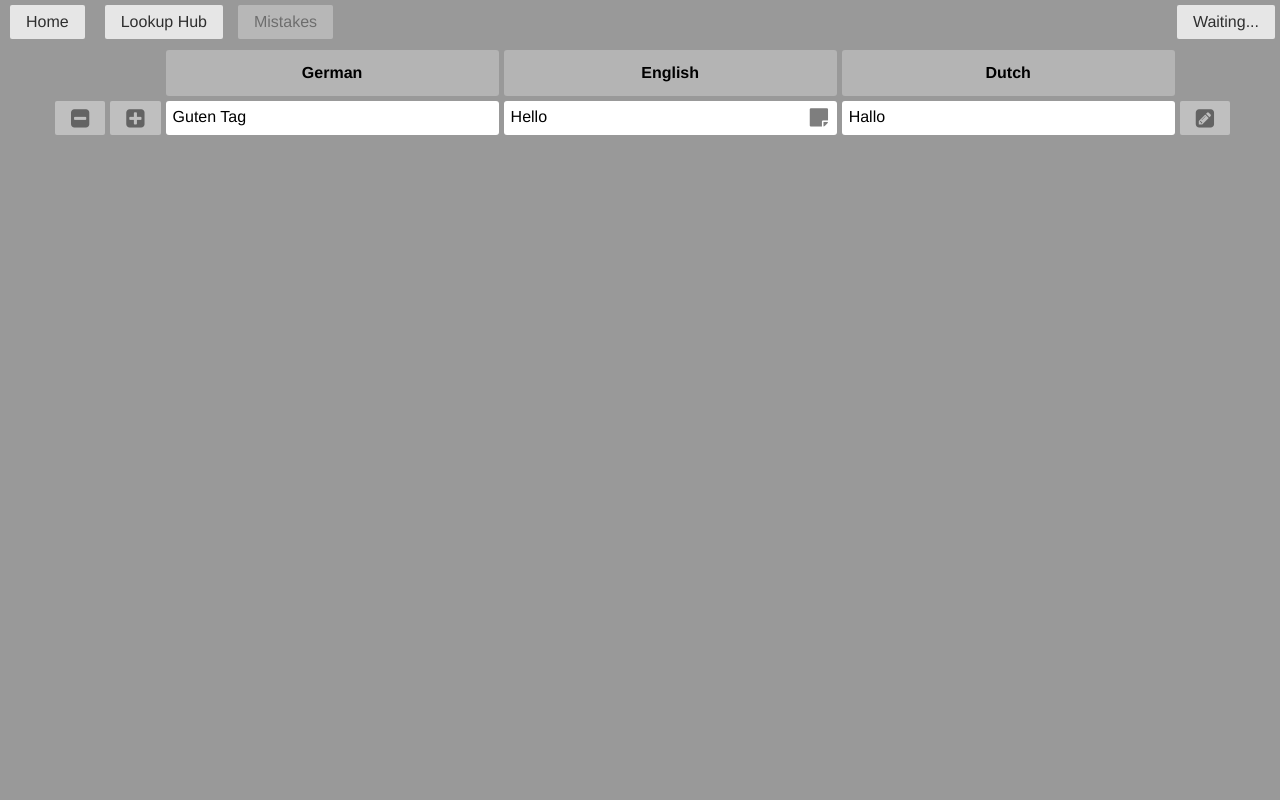
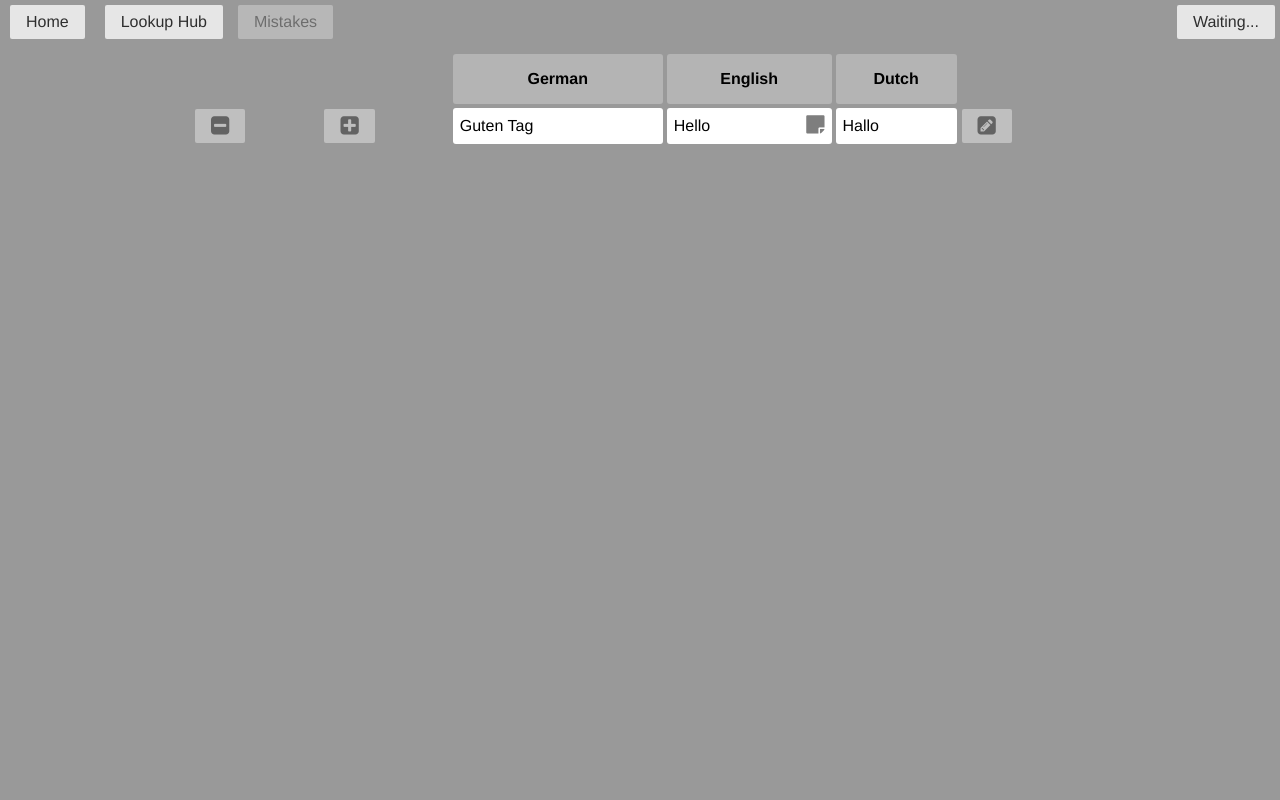
Before and after one commit to ay-bryson/lookup_hub, a Flask app: page /hub in a window 1280 px wide. Run offline with Flask 2, Linux system fonts and the light colour scheme.

Commit message:
Change grid to table for main content
- Chrome limits grid to 1000 rows; massive performance improvement

```diff
--- a/lookup_hub/static/scripts/dictionary.js
+++ b/lookup_hub/static/scripts/dictionary.js
@@ -28,7 +28,7 @@ class Dictionary {
     insert(entry, atID, index) {
         if (atID === undefined) {
             // Only here when initiating dictionary
-            $("#hub-grid").append(entry.html);
+            $("#hub-table").append(entry.html);
         } else {
             // atID specified => insert before `atID`
             if (index === undefined) {
@@ -39,7 +39,7 @@ class Dictionary {
 
             var nextID = this.ids[index + 1];
             var dictIDElems = findEntryElem(nextID);
-            $(entry.html).insertBefore(dictIDElems.first().parent());
+            $(entry.html).insertBefore(dictIDElems.first().parent().parent());
         }
 
     }
@@ -84,9 +84,9 @@ class Entry {
         var comment = this.comments[language];
         if ([undefined, null, ""].indexOf(comment) == -1) {
             return `
-                <div class="entry-comment" title="${ escapeHTML(comment) }">
-                    <i class="fa fa-sticky-note fa-lg"></i>
-                </div>
+                <span>
+                    <i class="entry-comment fa fa-sticky-note fa-lg" title="${ escapeHTML(comment) }"></i>
+                </span>
             `
         } else {
             return ``
@@ -115,26 +115,27 @@ function escapeHTML(html) {
 
 
 const leftButtonsHTML = (entry) => `
-    <div class="grid-elem buttons-left"
-    data-row-id="${ entry.id }">
+    <td class="buttons-left">
         <button
             class="pure-button dictionary-button"
             data-key="${ entry.id }"
             onclick="removeRow('${ entry.id }');">
             <i class="fa fa-minus-square fa-lg"></i>
         </button>
+    </td>
+    <td class="buttons-left">
         <button
             class="pure-button dictionary-button"
             data-key="${ entry.id }"
             onclick="addRow('${ entry.id }');">
             <i class="fa fa-plus-square fa-lg"></i>
         </button>
-    </div>
+    </td>
 `
 
 
 const dictionaryElemsHTML = (entry) => `
-    <div class="grid-elem hub-entry de"
+    <td class="hub-entry de"
         data-row-id="${ entry.id }">
         <div class="hub-entry-text"
             id="${ entry.id }-de"
@@ -143,8 +144,8 @@ const dictionaryElemsHTML = (entry) => `
             ${ escapeHTML(entry.textDE) }
         </div>
         ` + entry.commentHTML("de") + `
-    </div>
-    <div class="grid-elem hub-entry en"
+    </td>
+    <td class="hub-entry en"
         data-row-id="${ entry.id }">
         <div class="hub-entry-text"
             id="${ entry.id }-en"
@@ -153,8 +154,8 @@ const dictionaryElemsHTML = (entry) => `
             ${ escapeHTML(entry.textEN) }
         </div>
         ` + entry.commentHTML("en") + `
-    </div>
-    <div class="grid-elem hub-entry nl"
+    </td>
+    <td class="hub-entry nl"
         data-row-id="${ entry.id }">
         <div class="hub-entry-text"
             id="${ entry.id }-nl"
@@ -163,12 +164,12 @@ const dictionaryElemsHTML = (entry) => `
             ${ escapeHTML(entry.textNL) }
         </div>
         ` + entry.commentHTML("nl") + `
-    </div>
+    </td>
     `
 
 
 const rightButtonsHTML = (entry) => `
-    <div class="grid-elem buttons-right"
+    <td class="buttons-right"
         data-row-id="${ entry.id }">
         <button
             class="pure-button dictionary-button"
@@ -176,10 +177,14 @@ const rightButtonsHTML = (entry) => `
             onclick="getEntry('${ entry.id }');">
             <i class="fa fa-pencil-square fa-lg"></i>
         </button>
-    </div>
+    </td>
     `
 
-const entryHTML = (entry) => leftButtonsHTML(entry) + dictionaryElemsHTML(entry) + rightButtonsHTML(entry);
+const entryHTML = (entry) => `<tr data-row-id="${ entry.id }">` +
+        leftButtonsHTML(entry) +
+        dictionaryElemsHTML(entry) +
+        rightButtonsHTML(entry) +
+    `</tr>`;
 
 // Close all inputs on escape key
 $(document).keydown(function(event) {
--- a/lookup_hub/static/style/hub.css
+++ b/lookup_hub/static/style/hub.css
@@ -1,11 +1,24 @@
 
-#hub-grid {
-    display: grid;
-    grid-gap: 5px;
-    grid-template-columns: auto 1fr 1fr 1fr auto;
+#hub-table {
     min-width: 900px;
-    max-width: 1700px;
+    max-width: 1500px;
     margin: auto;
+    border-spacing: 4px;
+}
+
+#hub-table th, #hub-table td {
+    border-radius: 3px;
+}
+
+#hub-table th {
+    background-color: rgb(180, 180, 180);
+    height: 50px;
+}
+
+
+#hub-table th.empty {
+    background-color: var(--background-grey);
+    opacity: 0;
 }
 
 .grid-elem {
@@ -17,37 +30,20 @@
     padding: 14px;
     text-align: center;
     font-weight: bold;
-    background-color: rgb(180, 180, 180);
 }
 
 .hub-entry {
     padding: 7px;
     background-color: var(--off-white);
-    display: flex;
+}
+
+.hub-entry-text {
+    display: inline;
 }
 
 .entry-comment {
-    margin-left: auto;
-    order: 2;
-    right: 0;
-    top: auto;
-    height: 20px;
-    width: 20px;
+    float: right;
     opacity: 50%;
-}
-
-.buttons-left {
-    grid-column: 1;
-    display: flex;
-    flex-wrap: nowrap;
-}
-
-.buttons-left button {
-    margin-left: 5px;
-}
-
-.buttons-right {
-    grid-column: 5
 }
 
 .buttons-left button, .buttons-right button {
@@ -66,17 +62,6 @@
     color: rgb(218, 185, 0);
 }
 
-.de {
-    grid-column: 2;
-}
-
-.en {
-    grid-column: 3;
-}
-
-.nl {
-    grid-column: 4;
-}
 
 .disconnected {
     color: red;
--- a/lookup_hub/templates/hub.html
+++ b/lookup_hub/templates/hub.html
@@ -58,21 +58,20 @@
         </div>
     </div>
 
-    <div id="hub-grid">
-        <div class="grid-elem hub-header de">
-            <div class="hub-entry-text">
+    <table id="hub-table">
+        <tr class="grid-elem hub-header de">
+            <th class="empty"></th>
+            <th class="empty"></th>
+            <th>
                 German
-            </div>
-        </div>
-        <div class="grid-elem hub-header en">
-            <div class="hub-entry-text">
+            </th>
+            <th>
                 English
-            </div>
-        </div>
-        <div class="grid-elem hub-header nl">
-            <div class="hub-entry-text">
+            </th>
+            <th>
                 Dutch
-            </div>
-        </div>
-    </div>
+            </th>
+            <th class="empty"></th>
+        </tr>
+    </table>
 {% endblock %}
```
